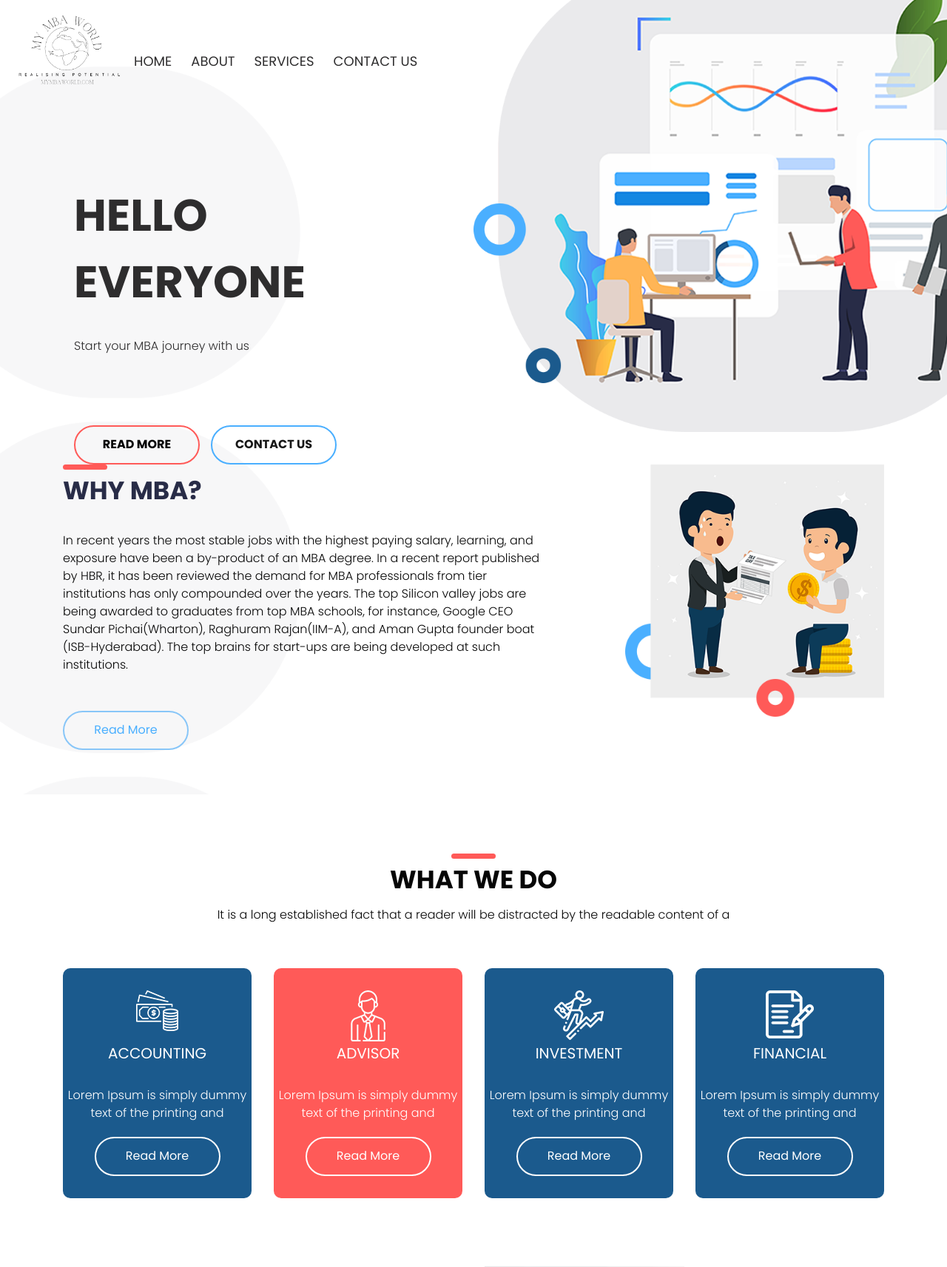
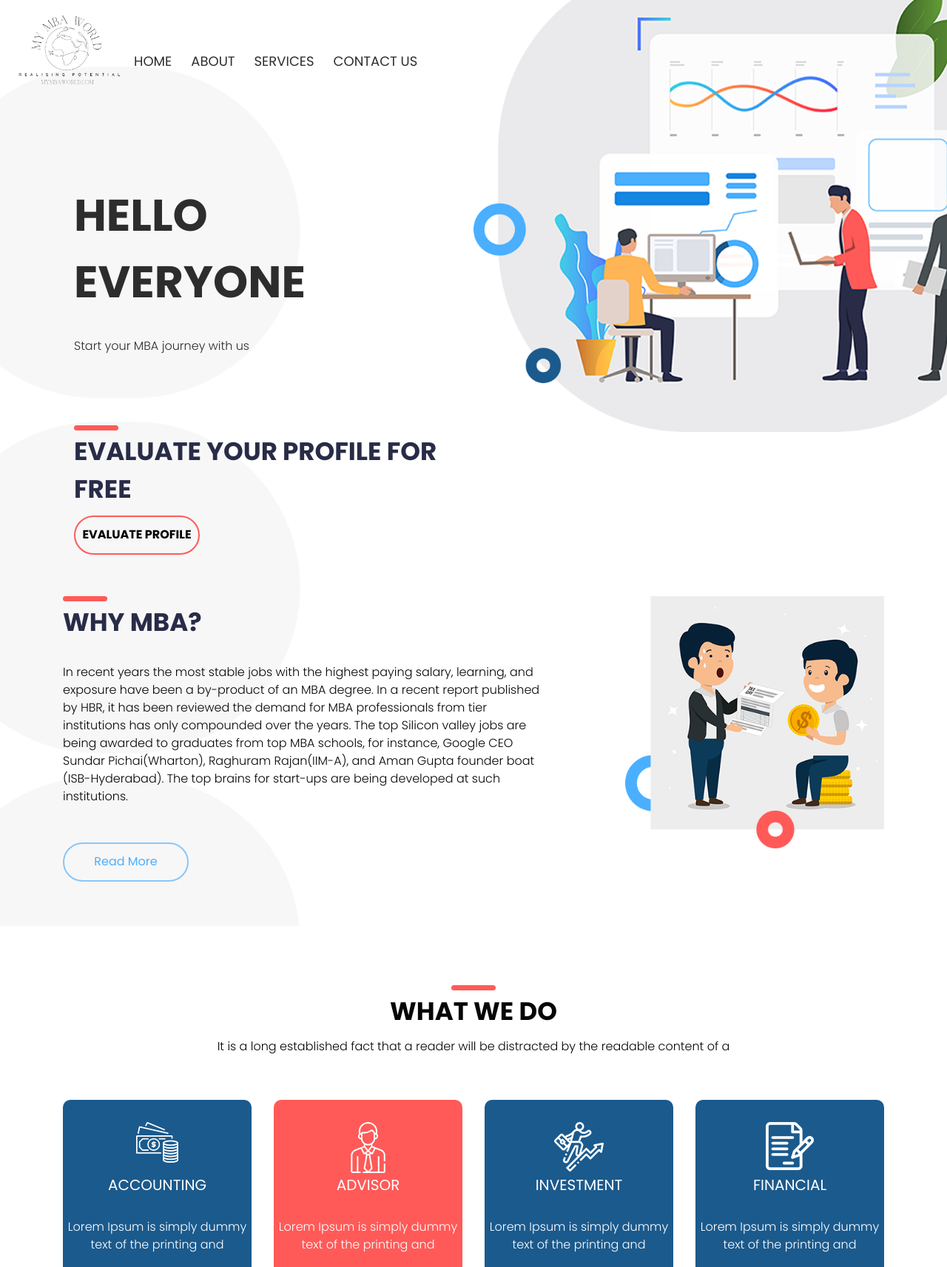
Before and after one commit to GMATF/AVF, a Flask app: page / in a window 1280 px wide. Shown: the top 1713 px of the page at 74% size. Run offline with Flask 2, Linux system fonts and the light colour scheme; some libraries are stand-ins or nearby versions.

Commit message:
Added evaluate profile form

```diff
--- a/app/Routes.py
+++ b/app/Routes.py
@@ -19,7 +19,5 @@ def services():
 def contact():
     return render_template('contact.html')
 
-
-
 if __name__ == '__main__':
     app.run(host='0.0.0.0' , port=6969, debug=True, threaded = True)
--- a/app/static/css/style.css
+++ b/app/static/css/style.css
@@ -276,6 +276,8 @@ button {
     width: 100%;
     float: left;
     padding-left: 100px;
+    margin-bottom: 4em;
+
 }
 .banner_taital {
     width: 100%;
@@ -302,7 +304,6 @@ button {
 .more_bt {
     width: 170px;
     float: left;
-
 }
 
 
--- a/app/templates/index.html
+++ b/app/templates/index.html
@@ -63,8 +63,9 @@
           <h1 class="banner_taital" data-aos="fade-right">Hello <br>Everyone</h1>
           <p class="banner_text" data-aos="fade-right" data-aos-delay="200">Start your MBA journey with us </p>
           <div class="btn_main" data-aos="fade-right" data-aos-delay="400">
-            <div class="more_bt"><a href="#">Read More </a></div>
-            <div class="contact_bt"><a href="#">Contact Us</a></div>
+            <h1 class="services_taital" data-aos="fade-right">Evaluate your profile for free</h1>
+            <div class="more_bt"><a href="https://forms.gle/iB4HypuhK2iYzCY27" target="_blank">Evaluate profile</a></div>
+            <!-- <div class="contact_bt"><a href="#">Contact Us</a></div> -->
           </div>
         </div>
       </div>
```
Also changed, not shown: app/templates/about.html (+4 -4 lines).
